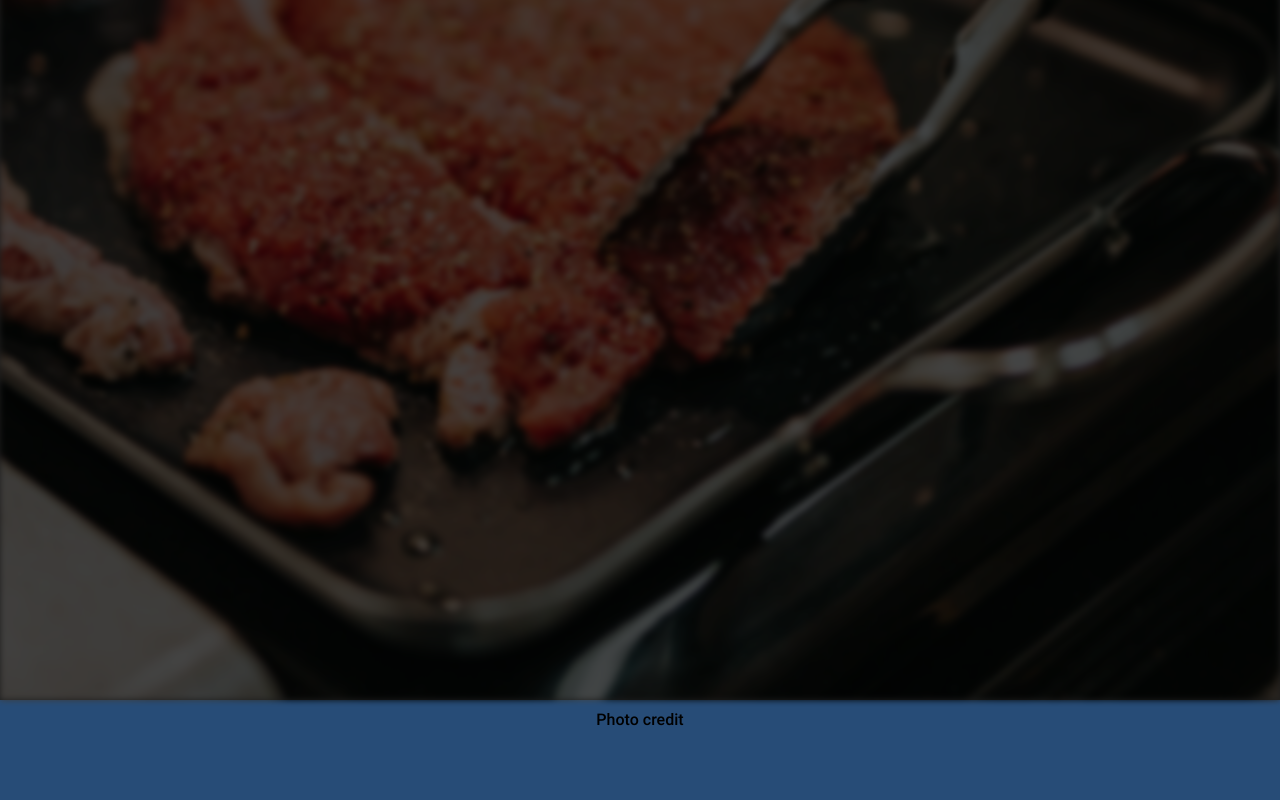
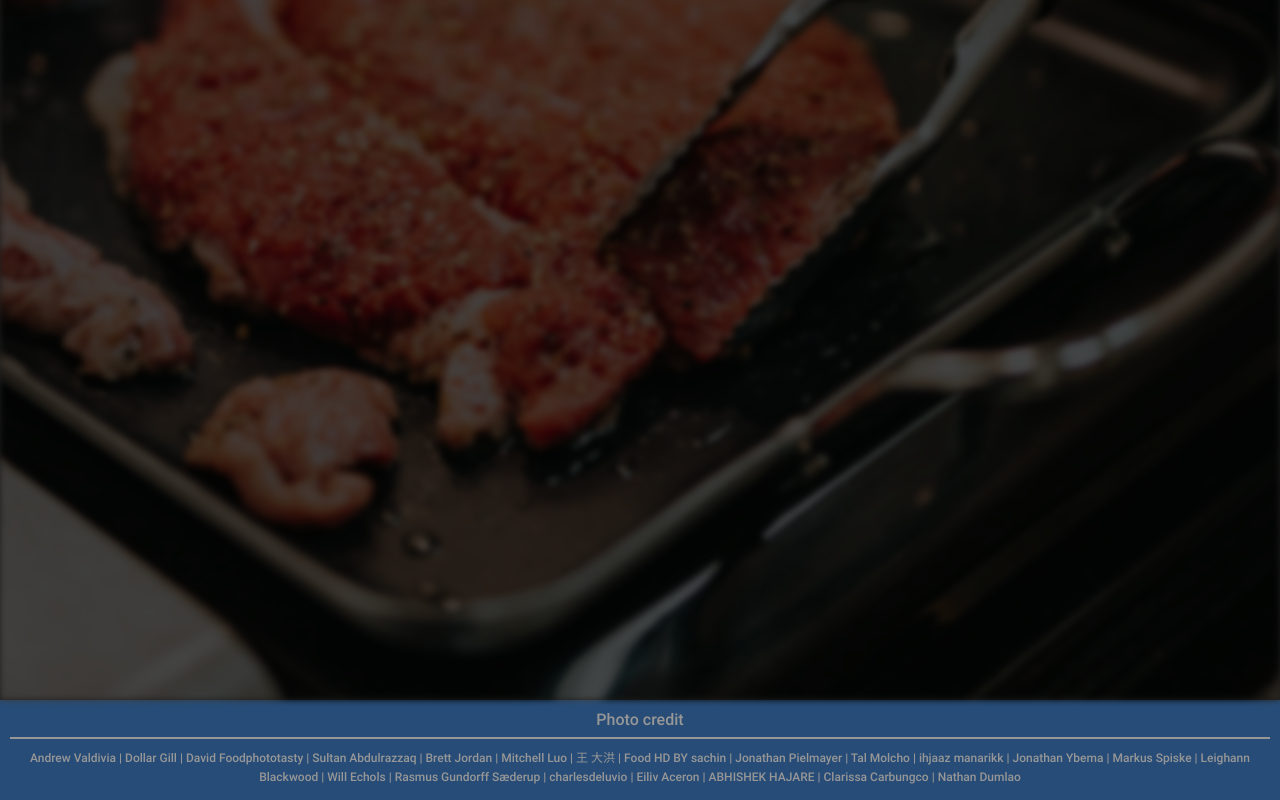
Before and after one commit to MrPoifect/restaurant-page, a website built with webpack: page src/template.html in a window 1280 px wide. Shown: the part 390-1190 px from the top of the page. Built offline with nearby package versions, Linux system fonts and the light colour scheme.

Commit message:
Add photo ref
links to photo credits added to footer

```diff
--- a/src/styles.css
+++ b/src/styles.css
@@ -37,7 +37,28 @@ footer {
     padding: 10px;
     margin-top: auto;
     height: 80px;
+    text-align: center;
+    color: rgb(151, 151, 151);
+
 }
+
+#photo-links {
+    padding-top: 8px;
+}
+
+#footer-content > p {
+    padding-bottom: 8px;
+    border-bottom: 2px solid rgb(151, 151, 151);
+}
+
+a {
+    text-decoration: none;
+    color: rgb(151, 151, 151);
+    font-size: 12px;
+
+}
+
+
 
 #header-content {
     width: 80%;
--- a/src/template.html
+++ b/src/template.html
@@ -24,6 +24,29 @@
     <footer>
         <div id="footer-content">
             <p>Photo credit</p>
+            <div id="photo-links">
+                <a href="https://unsplash.com/@donovan_valdivia?utm_source=unsplash&utm_medium=referral&utm_content=creditCopyText">Andrew Valdivia </a>
+                <a href="https://unsplash.com/@dollargill?utm_source=unsplash&utm_medium=referral&utm_content=creditCopyText">| Dollar Gill </a>
+                <a href="https://unsplash.com/@phototastyfood?utm_source=unsplash&utm_medium=referral&utm_content=creditCopyText">| David Foodphototasty </a>
+                <a href="https://unsplash.com/@sultan1274?utm_source=unsplash&utm_medium=referral&utm_content=creditCopyText">| Sultan Abdulrazzaq </a>
+                <a href="https://unsplash.com/@brett_jordan?utm_source=unsplash&utm_medium=referral&utm_content=creditCopyText">| Brett Jordan </a>
+                <a href="https://unsplash.com/@mitchel3uo?utm_source=unsplash&utm_medium=referral&utm_content=creditCopyText">| Mitchell Luo </a>
+                <a href="https://unsplash.com/@mr_wdh?utm_source=unsplash&utm_medium=referral&utm_content=creditCopyText">| 王 大洪 </a>
+                <a href="https://unsplash.com/@foodhd_bysachin?utm_source=unsplash&utm_medium=referral&utm_content=creditCopyText">| Food HD BY sachin </a>
+                <a href="https://unsplash.com/@jonathanpielmayer?utm_source=unsplash&utm_medium=referral&utm_content=creditCopyText">| Jonathan Pielmayer </a>
+                <a href="https://unsplash.com/@molcotal?utm_source=unsplash&utm_medium=referral&utm_content=creditCopyText">| Tal Molcho </a>
+                <a href="https://unsplash.com/@ihjaaz?utm_source=unsplash&utm_medium=referral&utm_content=creditCopyText">| ihjaaz manarikk </a>
+                <a href="https://unsplash.com/@jayworks?utm_source=unsplash&utm_medium=referral&utm_content=creditCopyText">| Jonathan Ybema </a>
+                <a href="https://unsplash.com/@markusspiske?utm_source=unsplash&utm_medium=referral&utm_content=creditCopyText">| Markus Spiske </a>
+                <a href="https://unsplash.com/@ohleighann?utm_source=unsplash&utm_medium=referral&utm_content=creditCopyText">| Leighann Blackwood </a>
+                <a href="https://unsplash.com/@willecholz?utm_source=unsplash&utm_medium=referral&utm_content=creditCopyText">| Will Echols </a>
+                <a href="https://unsplash.com/@rasmusgs?utm_source=unsplash&utm_medium=referral&utm_content=creditCopyText">| Rasmus Gundorff Sæderup </a>
+                <a href="https://unsplash.com/@charlesdeluvio?utm_source=unsplash&utm_medium=referral&utm_content=creditCopyText">| charlesdeluvio </a>
+                <a href="https://unsplash.com/@shootdelicious?utm_source=unsplash&utm_medium=referral&utm_content=creditCopyText">| Eiliv Aceron </a>
+                <a href="https://unsplash.com/@abhishek_hajare?utm_source=unsplash&utm_medium=referral&utm_content=creditCopyText">| ABHISHEK HAJARE </a>
+                <a href="https://unsplash.com/@clariiidot?utm_source=unsplash&utm_medium=referral&utm_content=creditCopyText">| Clarissa Carbungco </a>
+                <a href="https://unsplash.com/@nate_dumlao?utm_source=unsplash&utm_medium=referral&utm_content=creditCopyText">| Nathan Dumlao </a>
+            </div>
         </div>
     </footer>
 </body>
```
